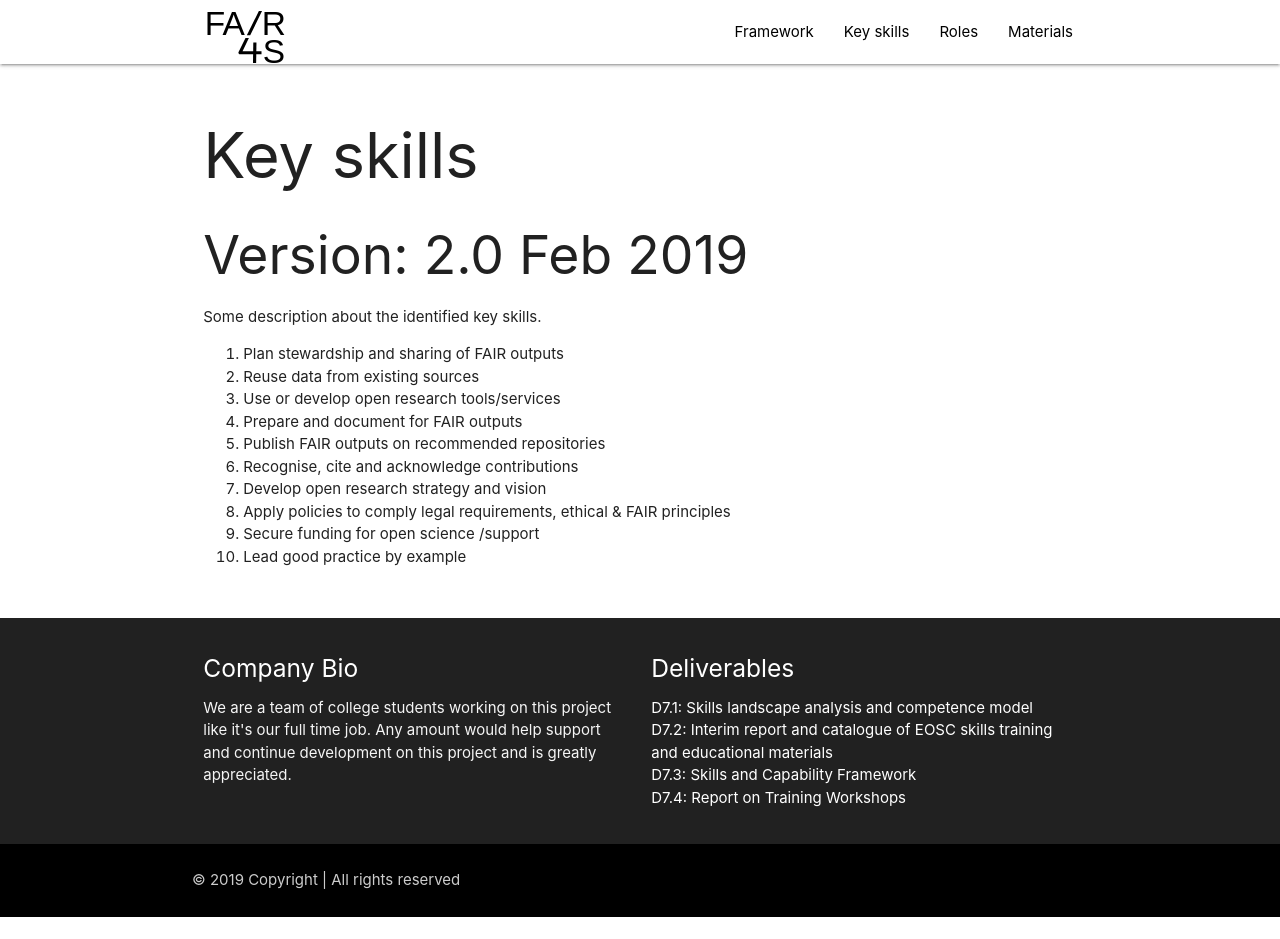
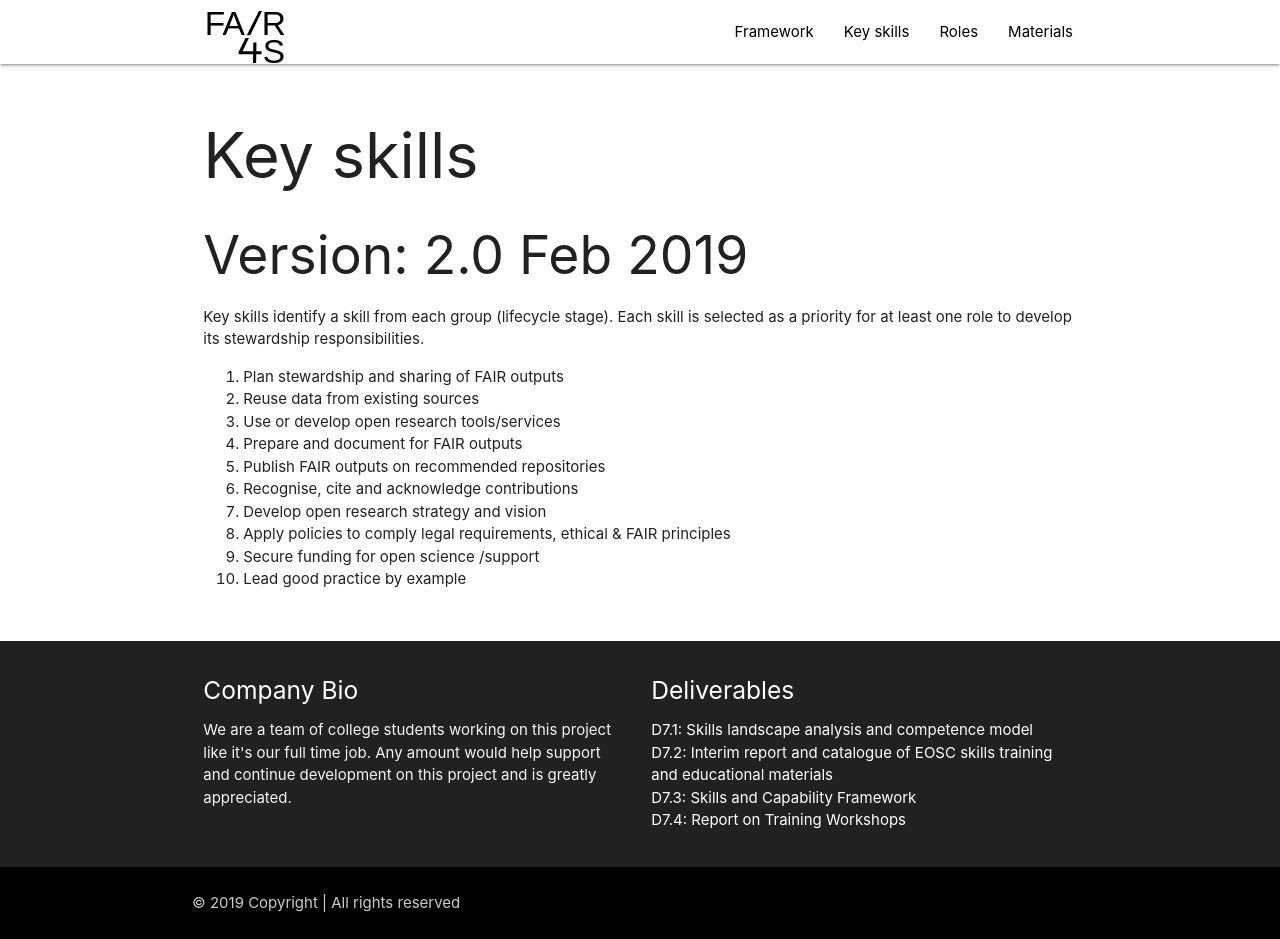
Before and after one commit to EOSC-FAIR4S/eosc-fair4s.github.io, a Jekyll site: the page built from keyskills.md, in a window 1280 px wide. Built offline with Jekyll 4.4.1, drawn with Linux system fonts in a browser that asks for light colours; nearby versions of some CDN libraries; before the commit the page ends 917 px from its top, so only the background shows below that.

Commit message:
added description for key skills

```diff
--- a/keyskills.md
+++ b/keyskills.md
@@ -3,4 +3,4 @@ title: Key skills
 layout: keyskills
 ---
 
-Some description about the identified key skills.
+Key skills identify a skill from each group (lifecycle stage). Each skill is selected as a priority for at least one role to develop its stewardship responsibilities.
```
